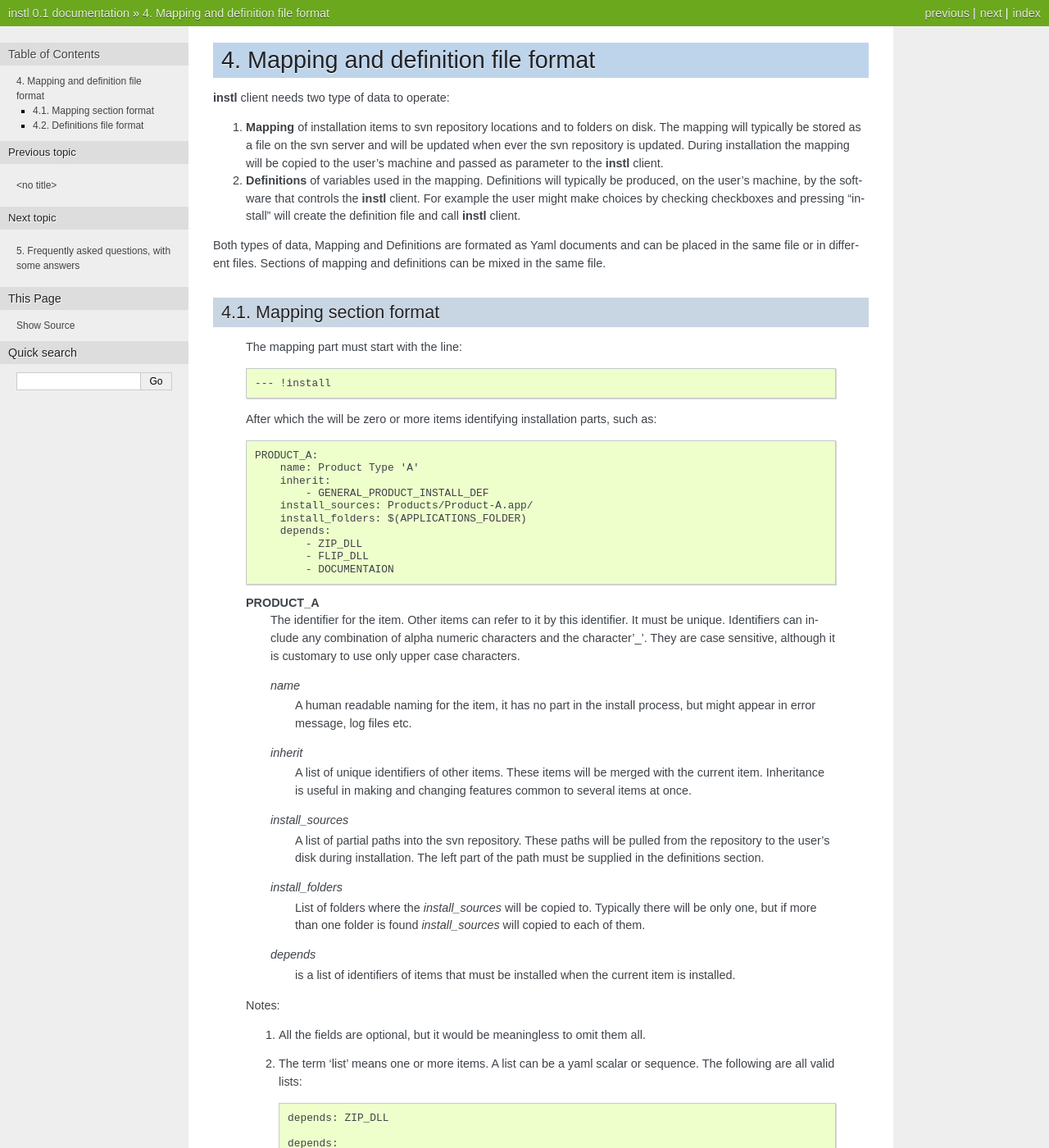
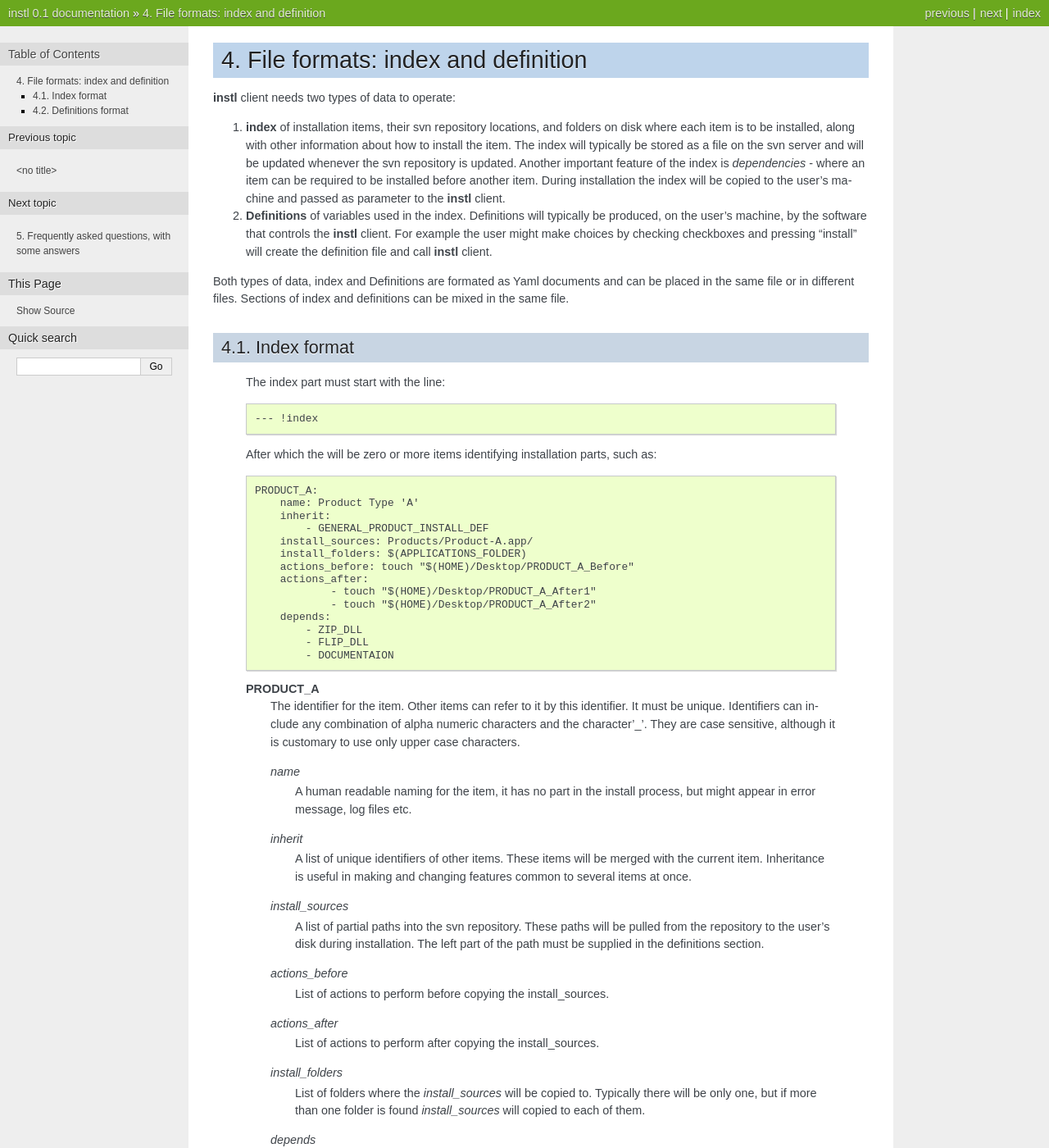
Before and after one commit to wavesaudio/instl, a Sphinx documentation site: the page built from sphinx/fileformat.rst, in a window 1280 px wide and 1400 px high. Shown: the whole window at 82% size. Built offline with Sphinx 7.4.7, drawn with Linux system fonts in a browser that asks for light colours; pages that are not in the unit, such as notebooks, are missing from menus; some of the changed text lies outside the part shown.

Commit message:
changed the name of the install/mapping section to index. Updated docs accordingly

```diff
--- a/sphinx/fileformat.rst
+++ b/sphinx/fileformat.rst
@@ -1,19 +1,19 @@
-Mapping and definition file format
+File formats: index and definition
 ##################################
 
-**instl** client needs two type of data to operate:
+**instl** client needs two types of data to operate:
 
-#. **Mapping** of installation items to svn repository locations and to folders on disk. The mapping will typically be stored as a file on the svn server and will be updated when ever the svn repository is updated. During installation the mapping will be copied to the user's machine and passed as parameter to the **instl** client.
+#. **index** of installation items, their svn repository locations, and folders on disk where each item is to be installed, along with other information about how to install the item. The index will typically be stored as a file on the svn server and will be updated whenever the svn repository is updated. Another important feature of the index is *dependencies* - where an item can be required to be installed before another item. During installation the index will be copied to the user's machine and passed as parameter to the **instl** client.
 
-#. **Definitions** of variables used in the mapping. Definitions will typically be produced, on the user's machine, by the software that controls the **instl** client. For example the user might make choices by checking checkboxes and pressing "install" will create the definition file and call **instl** client.
+#. **Definitions** of variables used in the index. Definitions will typically be produced, on the user's machine, by the software that controls the **instl** client. For example the user might make choices by checking checkboxes and pressing "install" will create the definition file and call **instl** client.
 
-Both types of data, Mapping and Definitions are formated as Yaml documents and can be placed in the same file or in different files. Sections of mapping and definitions can be mixed in the same file.
+Both types of data, index and Definitions are formated as Yaml documents and can be placed in the same file or in different files. Sections of index and definitions can be mixed in the same file.
 
-Mapping section format
+Index format
 ----------------------
-    The mapping part must start with the line:
+    The index part must start with the line:
     ::
-        --- !install
+        --- !index
     After which the will be zero or more items identifying installation parts, such as:
     ::
         PRODUCT_A:
@@ -22,6 +22,10 @@ Mapping section format
                 - GENERAL_PRODUCT_INSTALL_DEF
             install_sources: Products/Product-A.app/
             install_folders: $(APPLICATIONS_FOLDER)
+            actions_before: touch "$(HOME)/Desktop/PRODUCT_A_Before"
+            actions_after:
+                    - touch "$(HOME)/Desktop/PRODUCT_A_After1"
+                    - touch "$(HOME)/Desktop/PRODUCT_A_After2"
             depends:
                 - ZIP_DLL
                 - FLIP_DLL
@@ -37,6 +41,12 @@ Mapping section format
 
         *install_sources*
             A list of partial paths into the svn repository. These paths will be pulled from the repository to the user's disk during installation. The left part of the path must be supplied in the definitions section.
+
+        *actions_before*
+            List of actions to perform before copying the install_sources.
+
+        *actions_after*
+            List of actions to perform after copying the install_sources.
 
         *install_folders*
             List of folders where the *install_sources* will be copied to. Typically there will be only one, but if more than one folder is found *install_sources* will copied to each of them.
@@ -59,7 +69,7 @@ Mapping section format
                 - FLIP_DLL
 
 
-Definitions file format
+Definitions format
 -------------------
     The definitions part must start with the line:
     ::
```
Also changed, not shown: other parts of sphinx/fileformat.rst (+1 -1 lines), 5 other files.
